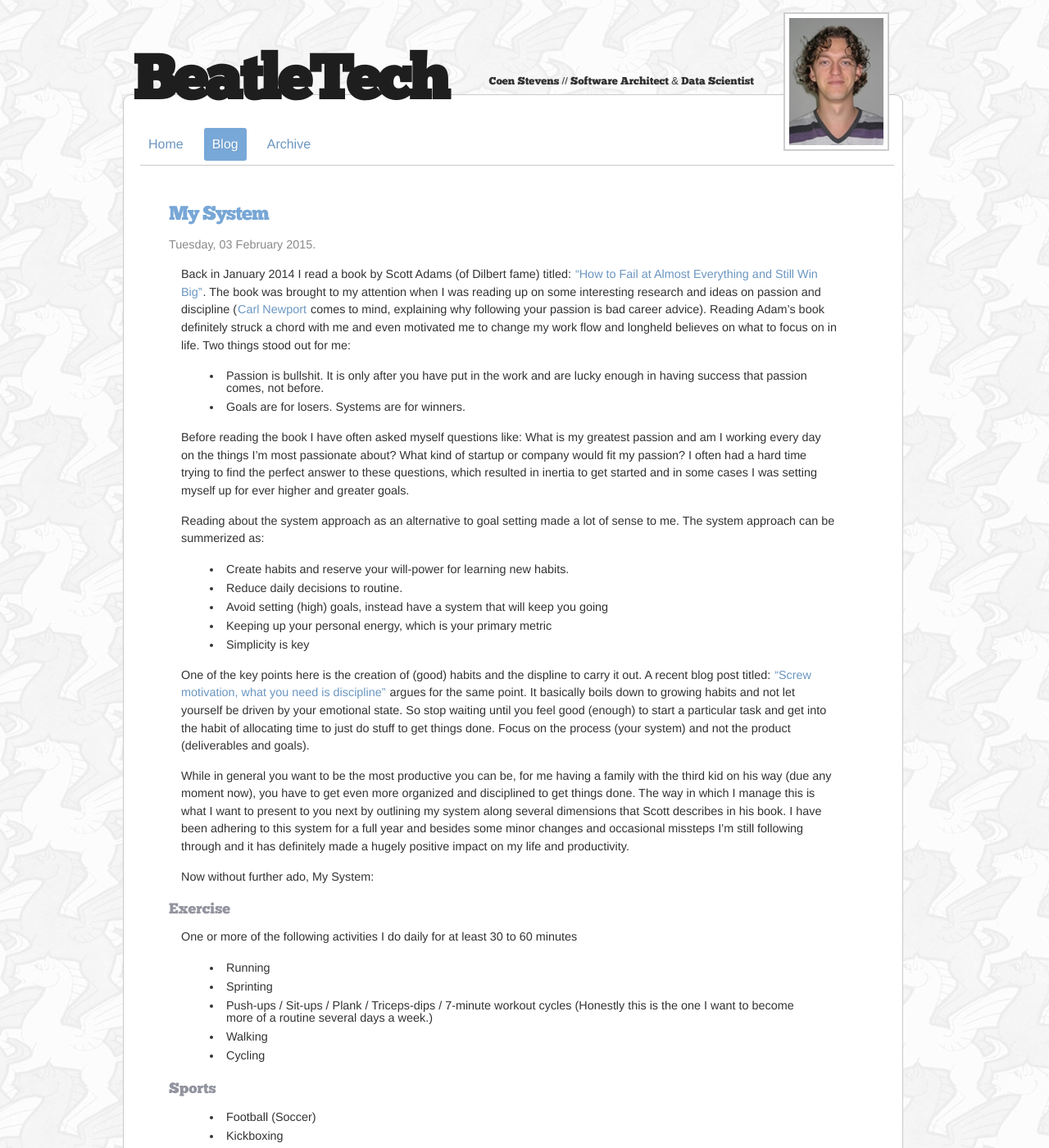
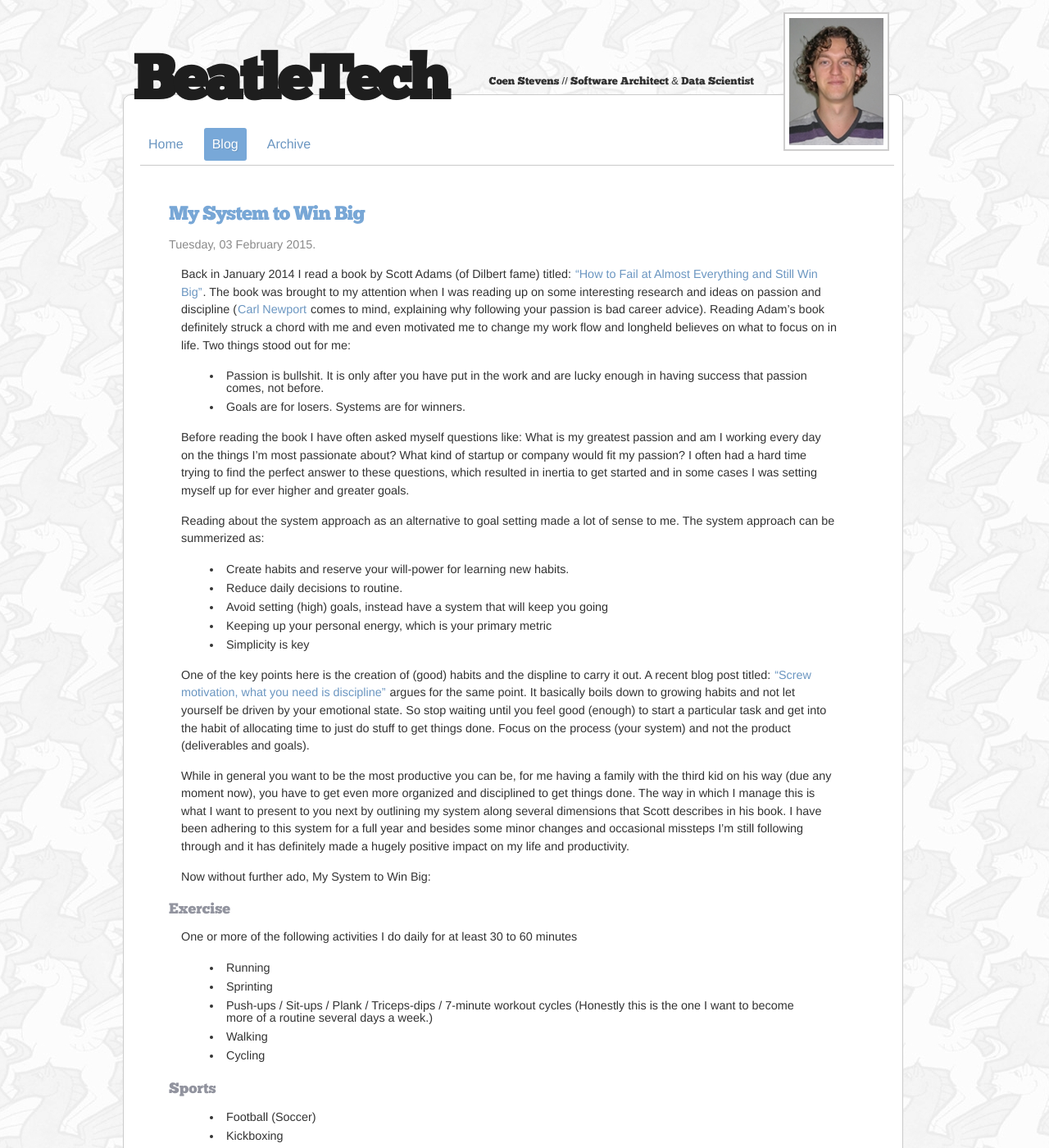
Before and after one commit to beatlevic/beatletech, a Jekyll site: the page built from _posts/2015-02-03-my-system-to-win-big.markdown, in a window 1280 px wide and 1400 px high. Shown: the whole window at 82% size. Built offline with Jekyll 4.4.1, drawn with Linux system fonts in a browser that asks for light colours; nearby versions of some CDN libraries; Markdown is read by kramdown in place of the engine named in the settings; comment, search, counter and statistics services are not loaded.

Commit message:
Post title change

```diff
--- a/_posts/2015-02-03-my-system.markdown
+++ b/_posts/2015-02-03-my-system-to-win-big.markdown
@@ -1,6 +1,6 @@
 ---
 layout: post
-title: "My System"
+title: "My System to Win Big"
 meta_description: My system inspired by how to fail at almost everything and still win big (Scott Adams)
 meta_keywords: post, lifestyle
 tags: [lifestyle, paleo, books]
@@ -48,7 +48,7 @@ that Scott describes in his book. I have been adhering to this system for a full
 minor changes and occasional missteps I'm still following through and it has definitely made a
 hugely positive impact on my life and productivity.
 
-Now without further ado, My System:
+Now without further ado, My System to Win Big:
 
 #### Exercise
 One or more of the following activities I do daily for at least 30 to 60 minutes
```
Also changed, not shown: 7 other files.
